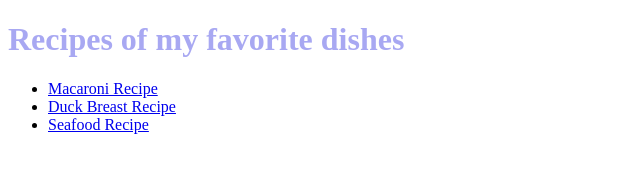
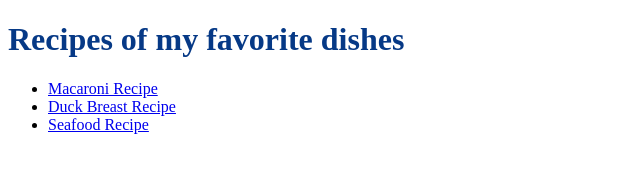
Before and after one commit to carlosmforga/1odin-recipes, a plain HTML site: page index.html in a window 1280 px wide. Shown: the whole page, without its empty margins (0-640 px from the left). Drawn offline with Linux system fonts and the light colour scheme.

Commit message:
Change color

```diff
--- a/styles.css
+++ b/styles.css
@@ -1,5 +1,5 @@
 .title-main {
     font-weight: 900;
     font-family: 'Times New Roman', Times, serif;
-    color: #7c7cebaa;
+    color: #063986;
 }
```
